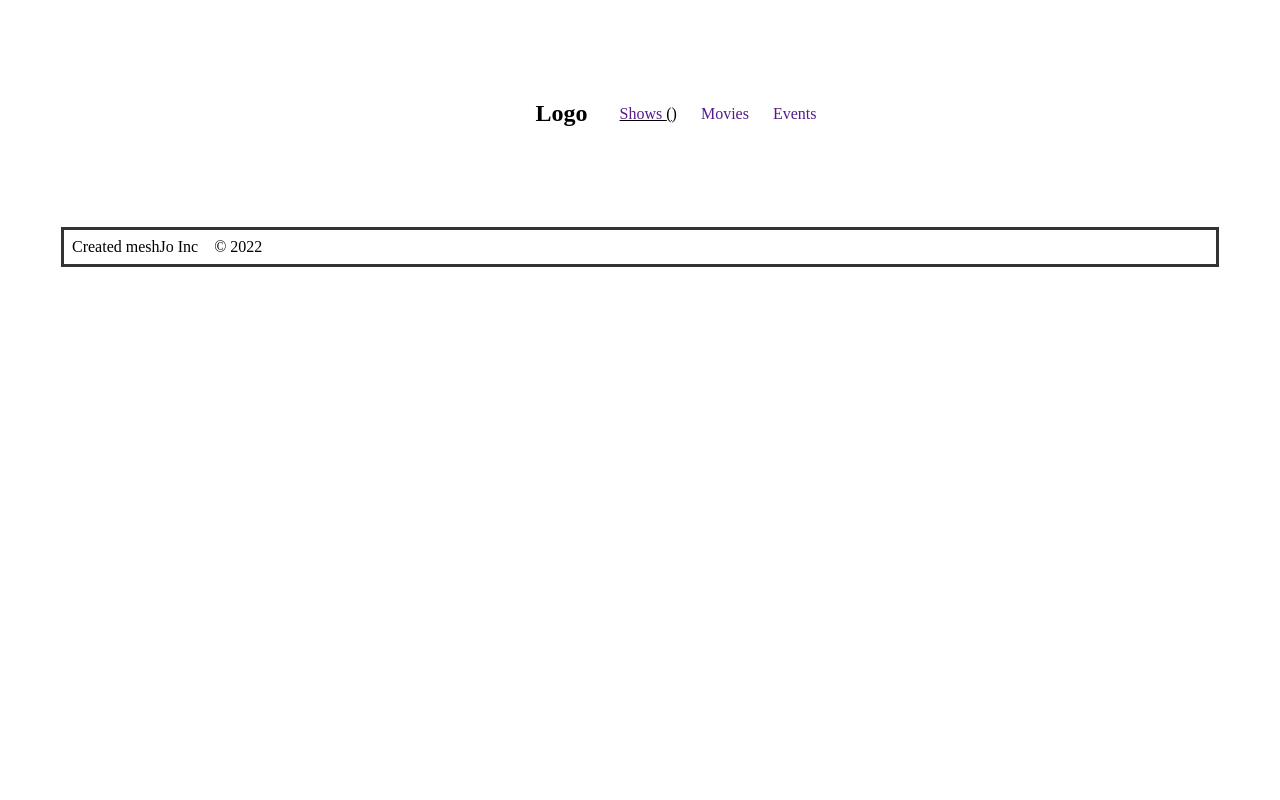
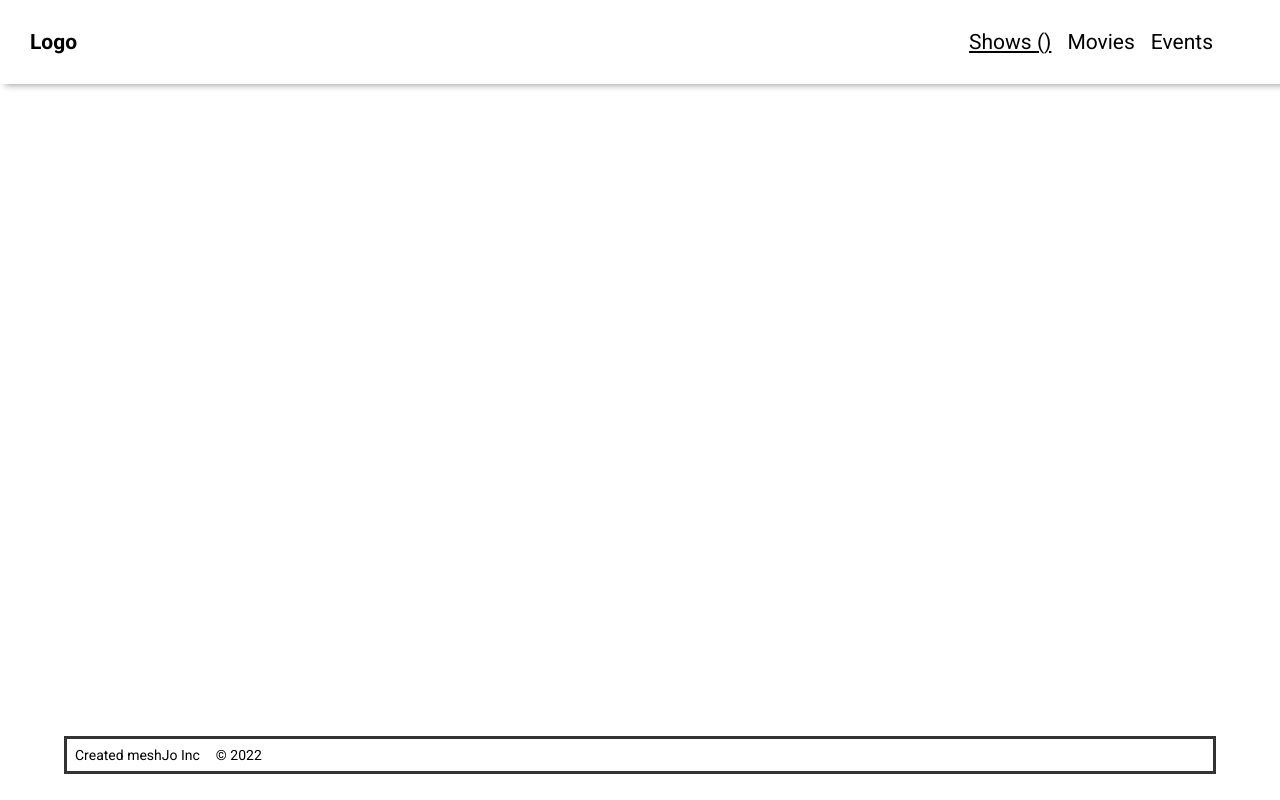
Before and after one commit to John-Kibirige/tv-maze, a website built with webpack: page src/index.html in a window 1280 px wide. Built offline with nearby package versions, Linux system fonts and the light colour scheme.

Commit message:
Add more styles for the header and footer

```diff
--- a/src/index.html
+++ b/src/index.html
@@ -1,27 +1,27 @@
 <!DOCTYPE html>
 <html lang="en">
-
   <head>
-    <meta charset="UTF-8">
-    <meta http-equiv="X-UA-Compatible" content="IE=edge">
-    <meta name="viewport" content="width=device-width, initial-scale=1.0">
+    <meta charset="UTF-8" />
+    <meta http-equiv="X-UA-Compatible" content="IE=edge" />
+    <meta name="viewport" content="width=device-width, initial-scale=1.0" />
     <title>Leaderboard Game</title>
   </head>
 
   <body>
     <header>
-        <h2>Logo </h2>
+      <h2>Logo</h2>
       <ul class="menu">
-            <li class="active"><a href="" >Shows </a> (<span class="show-count"></span>)</li>
+        <li class="active">
+          <a href="">Shows </a> (<span class="show-count"></span>)
+        </li>
         <li><a href="">Movies</a></li>
         <li><a href="">Events</a></li>
       </ul>
     </header>
-    <main>
-
-    </main>
+    <main></main>
     <footer>
-    <p> Created meshJo Inc</p> &copy; 2022
+      <p>Created meshJo Inc</p>
+      &copy; 2022
     </footer>
   </body>
 </html>
--- a/src/index.js
+++ b/src/index.js
@@ -1 +1 @@
-import './tvmaze.css';
+import './styles/tvmaze.css';
--- /dev/null
+++ b/src/styles/generic.css
@@ -0,0 +1,78 @@
+@import url('https://fonts.googleapis.com/css2?family=Lato:wght@400;700;900&family=Open+Sans:wght@400;500;600;700;800&family=Poppins:wght@400;500;600;700;800&family=Roboto:wght@300;400;500;700;900&display=swap');
+
+html {
+  box-sizing: border-box;
+  font-size: 100%;
+}
+
+*,
+*::after,
+*::before {
+  box-sizing: inherit;
+  margin: 0;
+  padding: 0;
+}
+
+body {
+  font-family: 'Roboto', sans-serif;
+  font-size: 14px;
+}
+
+main {
+  min-height: 80vh;
+  width: 90%;
+  margin: 0 auto;
+  display: flex;
+  flex-direction: column;
+  justify-content: center;
+  align-items: center;
+}
+
+header {
+  display: flex;
+  margin: 0 auto;
+  align-items: center;
+  padding: 13px 49px;
+  margin-bottom: 12px;
+  box-shadow: 5px 1px 7px rgba(0, 0, 0, 0.4);
+}
+
+header ul {
+  list-style: none;
+  display: flex;
+  column-gap: 16px;
+  margin-left: auto;
+}
+header ul a {
+  text-decoration: none;
+  color: black;
+}
+
+header ul li.active {
+  text-decoration: underline;
+}
+
+footer {
+  width: 90%;
+  margin: 0 auto;
+  display: flex;
+  column-gap: 8px;
+  text-align: left;
+  border: 3px solid #333;
+  align-items: center;
+}
+
+footer p {
+  padding: 8px;
+}
+
+@media (min-width: 768px) {
+  header {
+    padding: 30px;
+  }
+  ul {
+    column-gap: 85px;
+    margin-right: 37px;
+    font-size: 21px;
+  }
+}
--- /dev/null
+++ b/src/styles/tvmaze.css
@@ -0,0 +1,3 @@
+@import './generic.css';
+@import './home.css';
+@import './popup.css';
--- a/src/tvmaze.css
+++ /dev/null
@@ -1,48 +0,0 @@
-* {
-  margin: 0;
-  padding: 0;
-}
-main {
-  width: 90%;
-  margin: 0 auto;
-  display: flex;
-  flex-direction: column;
-  justify-content: center;
-  align-items: center;
-}
-
-header {
-  display: flex;
-  width: 90%;
-  margin: 0 auto;
-  column-gap: 32px;
-  justify-content: center;
-  align-items: center;
-  box-sizing: border-box;
-  margin: 100px;
-}
-ul {
-  list-style: none;
-  display: flex;
-  column-gap: 1.5em;
-}
-a{
-    text-decoration: none;
-}
-.active{
-    text-decoration: underline;
-}
-
-footer {
-  width: 90%;
-  margin: 0 auto;
-  display: flex;
-  column-gap: 8px;
-  text-align: left;
-  border: 3px solid #333;
-  align-items: center;
-}
-
-footer p{
-    padding: 8px;
-}
```
Also changed, not shown: src/styles/home.css (added), src/styles/popup.css (added). Lines whose indentation alone changed are shown as unchanged.
